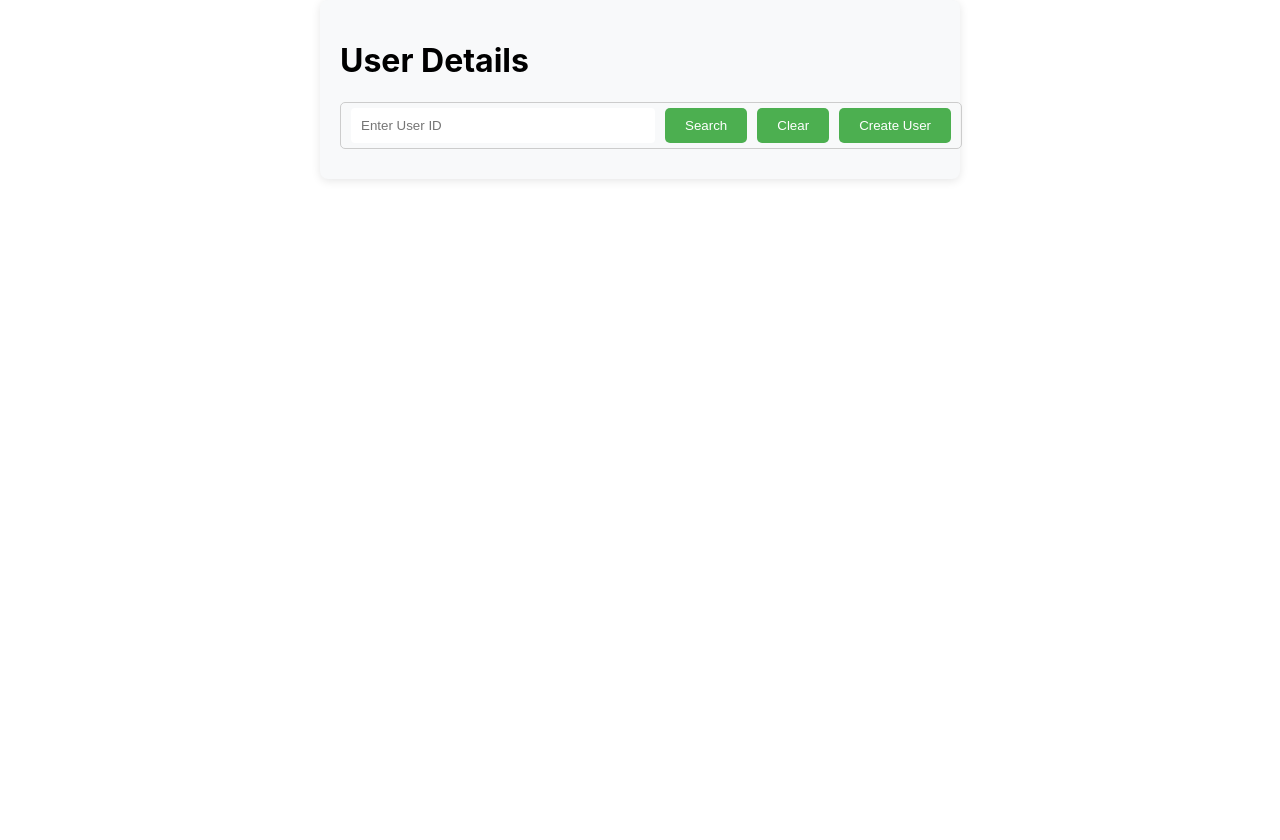
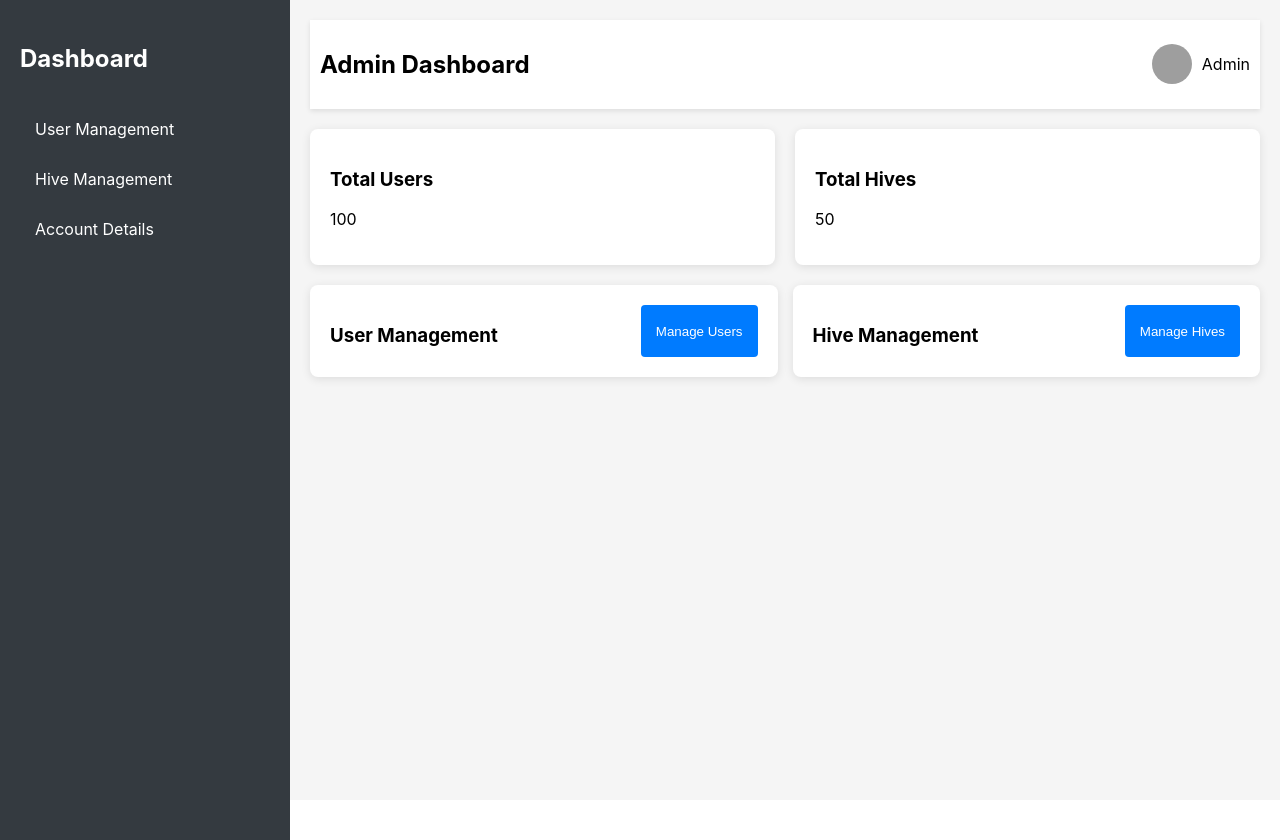
Before and after one commit to Shabilojan/Bee_Web_App, a React (Create React App) app: page /Admin in a window 1280 px wide. Before the commit the page ends 800 px from the top, so only its background shows below. Built offline with nearby package versions, Linux system fonts and the light colour scheme; grey boxes are pictures that could not be loaded.

Commit message:
code updated

```diff
--- a/src/Admin/AdminDashboard.js
+++ b/src/Admin/AdminDashboard.js
@@ -1,6 +1,6 @@
 import React from 'react';
 import { useNavigate } from 'react-router-dom'; // Import useNavigate
-import Sidebar from './Sidebar'; // Sidebar component
+import Sidebar from '../Sidebar/Sidebar'; // Sidebar component
 import './Dashboard.css'; // Importing styles
 
 const AdminDashboard = () => {
@@ -13,7 +13,7 @@ const AdminDashboard = () => {
                 <header className="header">
                     <h2>Admin Dashboard</h2>
                     <div className="profile">
-                        <img src="./logo.png" alt="Admin" className="profile-pic" />
+                        <img src="./image.png" alt="Admin" className="profile-pic" />
                         <span className="admin-name">Admin</span>
                     </div>
                 </header>
@@ -32,12 +32,12 @@ const AdminDashboard = () => {
                 <div className="card-container">
                     <div className="card">
                         <h3>User Management</h3>
-                        <button onClick={() => navigate('/user-management')}>Manage Users</button>
+                        <button onClick={() => navigate('/user')}>Manage Users</button>
                     </div>
 
                     <div className="card">
                         <h3>Hive Management</h3>
-                        <button onClick={() => navigate('/hive-management')}>Manage Hives</button>
+                        <button onClick={() => navigate('/hive')}>Manage Hives</button>
                     </div>
                 </div>
             </div>
--- a/src/App.js
+++ b/src/App.js
@@ -1,14 +1,21 @@
 import React from 'react';
-import User from './User/User';
-import Hive from './Hive/Hive';
+import { BrowserRouter as Router, Route, Routes } from 'react-router-dom';
+import AdminDashboard from './Admin/AdminDashboard'; // Admin Dashboard
+import User from './User/User'; // User Dashboard
+import Login from './Login/Login'; // Login Page
+import Hive from './Hive/Hive'; // Hive component
 
-function App() {
-  return (
-    <div className="App">
-      <User/>
-
-    </div>
-  );
-}
+const App = () => {
+    return (
+        <Router>
+            <Routes>
+                <Route path="/" element={<Login />} />
+                <Route path="/Admin" element={<AdminDashboard />} />
+                <Route path="/user" element={<User />} />
+                <Route path="/Hive" element={<Hive />} />
+            </Routes>
+        </Router>
+    );
+};
 
 export default App;
--- a/src/Login/Login.js
+++ b/src/Login/Login.js
@@ -1,4 +1,5 @@
 import React, { useState } from 'react';
+import { useNavigate } from 'react-router-dom';
 import axios from 'axios';
 import './Login.css';
 
@@ -6,14 +7,27 @@ const Login = () => {
     const [username, setUsername] = useState('');
     const [password, setPassword] = useState('');
     const [message, setMessage] = useState('');
+    const navigate = useNavigate(); // For navigation
 
     const handleLogin = async (e) => {
         e.preventDefault();
         try {
             const response = await axios.post('http://localhost:5000/login', { username, password });
+
+            console.log(response.data); // Log the response for debugging
+
             if (response.data.success) {
+                const userRole = response.data.role; // Assuming the role is returned in response
                 setMessage('Login successful!');
-                // Redirect to another page or handle successful login
+
+                // Redirect based on role
+                if (userRole === 'Admin') {
+                    navigate('/Admin'); // Correctly navigate to AdminDashboard
+                } else if (userRole === 'user') {
+                    navigate('/user'); // Navigate to User Dashboard
+                } else {
+                    setMessage('You are not authorized to access the Admin Dashboard.');
+                }
             } else {
                 setMessage('Invalid credentials, please try again.');
             }
@@ -26,7 +40,6 @@ const Login = () => {
     return (
         <div className="login-container">
             <div className="login-box">
-
                 <h2>Welcome</h2>
                 <form onSubmit={handleLogin}>
                     <div className="input-container">
@@ -57,8 +70,6 @@ const Login = () => {
                             <a href="/">Create account</a>
                         </div>
                         <button type="submit">Submit</button>
-
-
                     </div>
                 </form>
                 {message && <p>{message}</p>}
--- /dev/null
+++ b/src/Sidebar/Sidebar.css
@@ -0,0 +1,36 @@
+.sidebar {
+    width: 250px; /* Set the width of the sidebar */
+    background-color: #343a40; /* Dark background color */
+    color: white; /* Text color */
+    padding: 20px; /* Padding inside the sidebar */
+    display: flex;
+    flex-direction: column; /* Align items in a column */
+    height: 100vh; /* Full height of the viewport */
+}
+
+.sidebar h3 {
+    margin-bottom: 20px; /* Space below the title */
+    font-size: 24px; /* Font size for the title */
+    color: #ffffff; /* White color for the title */
+}
+
+.sidebar ul {
+    list-style-type: none; /* Remove default list styles */
+    padding: 0; /* Remove padding */
+}
+
+.sidebar li {
+    padding: 10px 15px; /* Padding for each item */
+    margin-bottom: 10px; /* Space between items */
+    border-radius: 5px; /* Rounded corners */
+    cursor: pointer; /* Pointer cursor on hover */
+    transition: background-color 0.3s; /* Smooth background transition */
+}
+
+.sidebar li:hover {
+    background-color: #495057; /* Change background on hover */
+}
+
+.sidebar li.active {
+    background-color: #007bff; /* Active item background color */
+}
--- /dev/null
+++ b/src/Sidebar/Sidebar.js
@@ -0,0 +1,17 @@
+import React from 'react';
+import './Sidebar.css'; // Importing sidebar styles
+
+const Sidebar = () => {
+    return (
+        <div className="sidebar">
+            <h3>Dashboard</h3>
+            <ul>
+                <li>User Management</li>
+                <li>Hive Management</li>
+                <li>Account Details</li>
+            </ul>
+        </div>
+    );
+};
+
+export default Sidebar;
```
Also changed, not shown: src/Admin/image.png (added), 1 other file (tests, documents, lock files or other folders).
